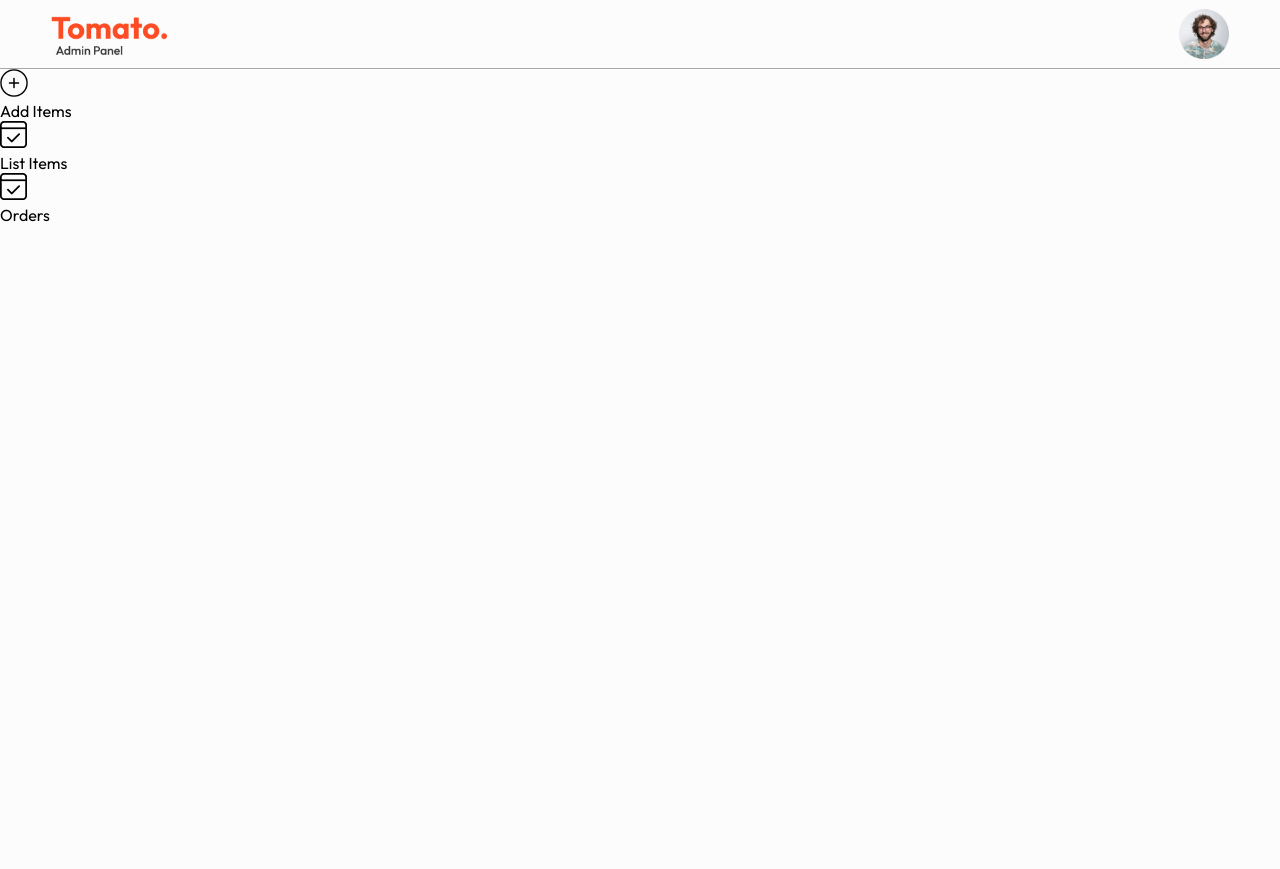
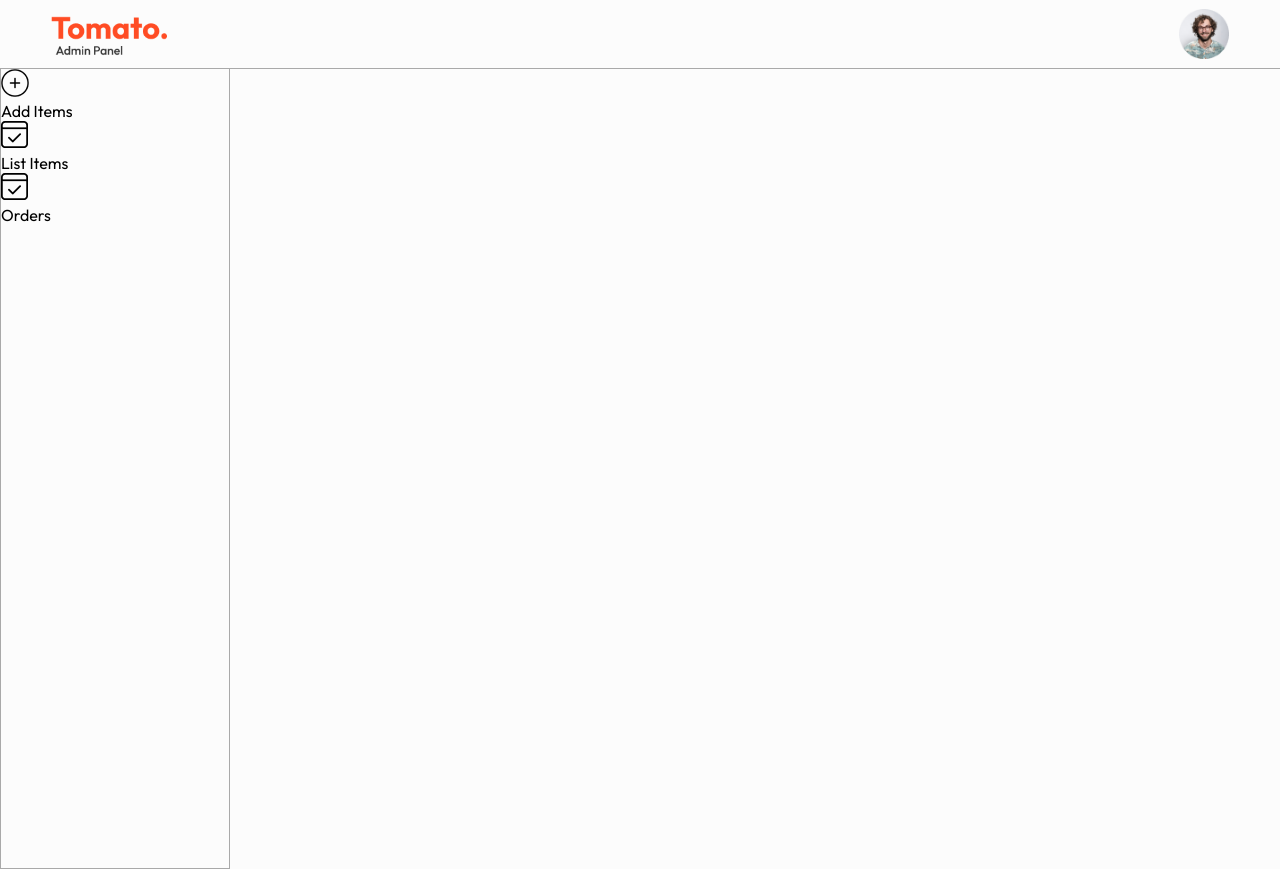
Before and after one commit to hasharas/Food-Delivery-app, a React app in the folder admin/: page / in a window 1280 px wide. Before the commit the page ends 800 px from the top, so only its background shows below. Built offline with nearby package versions, Linux system fonts and the light colour scheme; the HTML template or start-up script is replaced by a standard one.

Commit message:
Style:continue

```diff
--- a/admin/src/component/Sidebar/Sidebar.css
+++ b/admin/src/component/Sidebar/Sidebar.css
@@ -1,4 +1,8 @@
 .sidebar {
+  width: 18%;
+  min-height: 100vh;
+  border: 1.5px solid #a9a9a9;
+  border-top: 0;
 }
 
 .sidebar-options {
```
